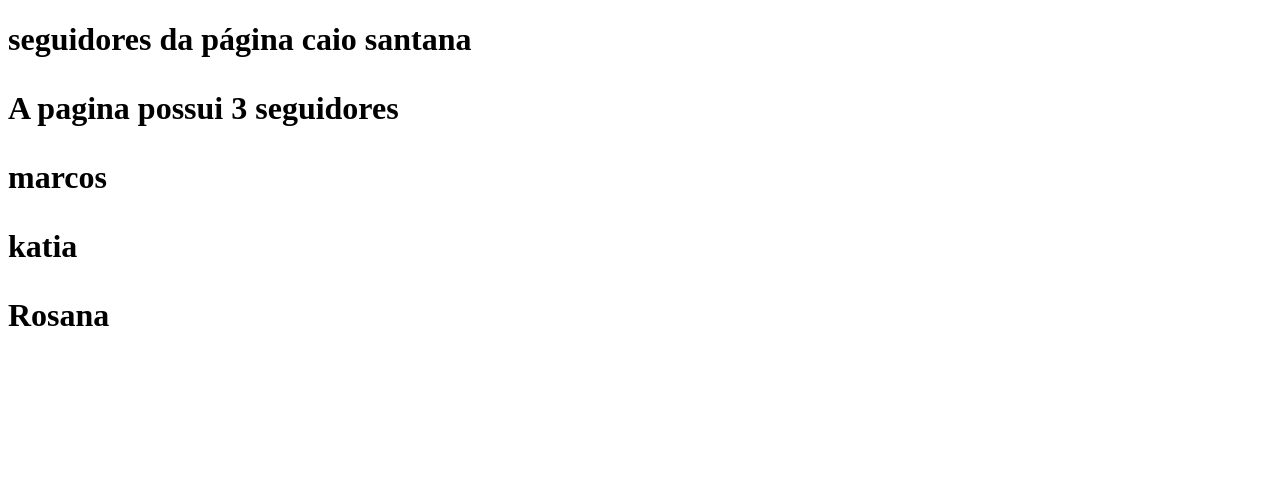
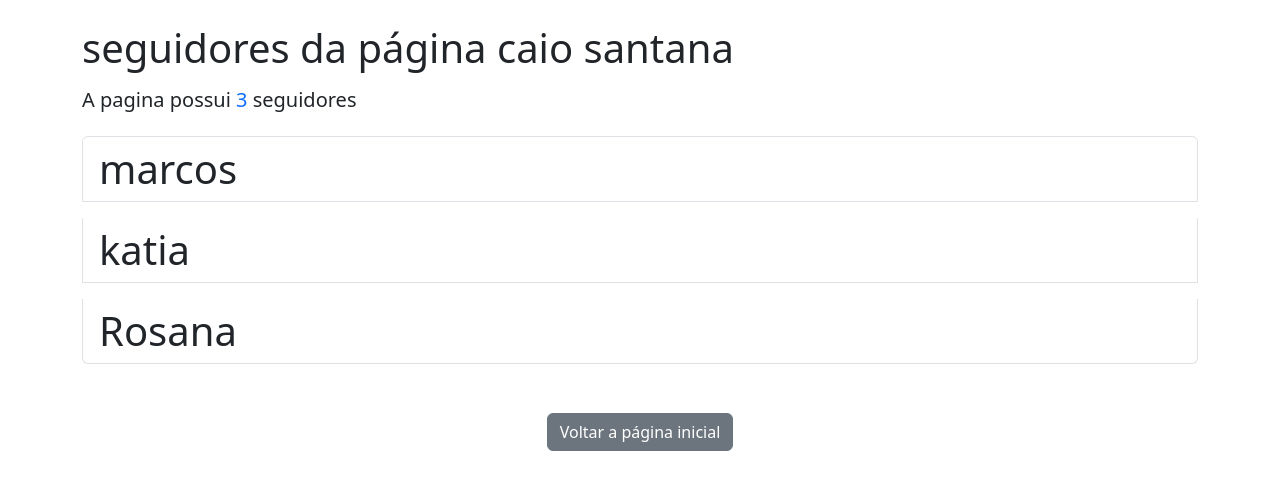
Before and after one commit to caikedomingues/rede-social-em-django--vers-o-publica, a Django app: a page that uses projetoredesocial/redesocial/templates/redesocial/seguidores_pagina.html in a window 1280 px wide. Shown: the top 490 px of the page. Run offline with Django 5.2, Linux system fonts and the light colour scheme; data comes from the database, SQL or seed files in the repository.

Commit message:
Estilizei a página de seguidores da conta
estilizei usando o bootstrap e o gemini

```diff
--- a/projetoredesocial/redesocial/templates/redesocial/seguidores_pagina.html
+++ b/projetoredesocial/redesocial/templates/redesocial/seguidores_pagina.html
@@ -10,38 +10,51 @@ pelo usuário.-->
         <meta name="viewport" content="width=device-width, initial-scale 1.0">
         <meta http-equiv="X-UA Compatible" content="IE=edge">
         <title>Rede Social</title>
+
+        <!--Link do boostrap que irá estilizar a página-->
+        <link href="https://cdn.jsdelivr.net/npm/bootstrap@5.3.6/dist/css/bootstrap.min.css" rel="stylesheet" integrity="sha384-4Q6Gf2aSP4eDXB8Miphtr37CMZZQ5oXLH2yaXMJ2w8e2ZtHTl7GptT4jmndRuHDT" crossorigin="anonymous">
+
     </head>
 
 
     <body>
 
+        <div class="container mt-4">
             <!--Ira mostrar a mensagem definida na view.-->
-        <h1>{{mensagem_usuario}}<h1>
+            <h1 class="mb-3">{{mensagem_usuario}}<h1>
 
             <!--Irá mostrar o numero de seguidores da página escolhida pelo usuário.-->
-        <p>A pagina possui {{numero_seguidores_conta}} seguidores</p>
+            <p class="lead mb-4">A pagina possui<strong class="text-primary"> {{numero_seguidores_conta}}</strong> seguidores</p>
 
             <!--Antes de mostrar os dados, vamos verificar se a página
             escolhida possui seguidores-->
             {%if seguidores_conta%}
 
+                <div class="list-group">
                     <!--Se a página tiver seguidores iremos percorrer a coluna de seguidores da conta para acessar os valores.-->
                     {%for seguidores in seguidores_conta%}
 
                         <!--Irá acessar o nome das conats que seguem o a página escolhida pelo usuário.-->
-                <p>{{seguidores.nome}}
+                        <p class="list-group-item list-group-item-action">{{seguidores.nome}}
 
                     <!--Fim da estrutura for-->
                     {%endfor%}
+                </div>
 
             {%else%}
 
                 <!--Caso a página escolhida não tenha seguidores iremos apresentar essa mensagem padrão-->
-            <p>A página ainda não possui seguidores</p>
+                <p class = "alert alert-info">A página ainda não possui seguidores</p>
 
             <!--Fim da estrutura if-->
             {%endif%}
 
+            <!--Link para voltar a página inicial-->
+            <p class="mt-4 text-center">
+               <a href="{%url 'index'%}" class="btn btn-secondary">Voltar a página inicial</a>
+            </p>
+        </div>
+
     </body>
 
 </html>
```
Lines whose indentation alone changed are shown as unchanged.
